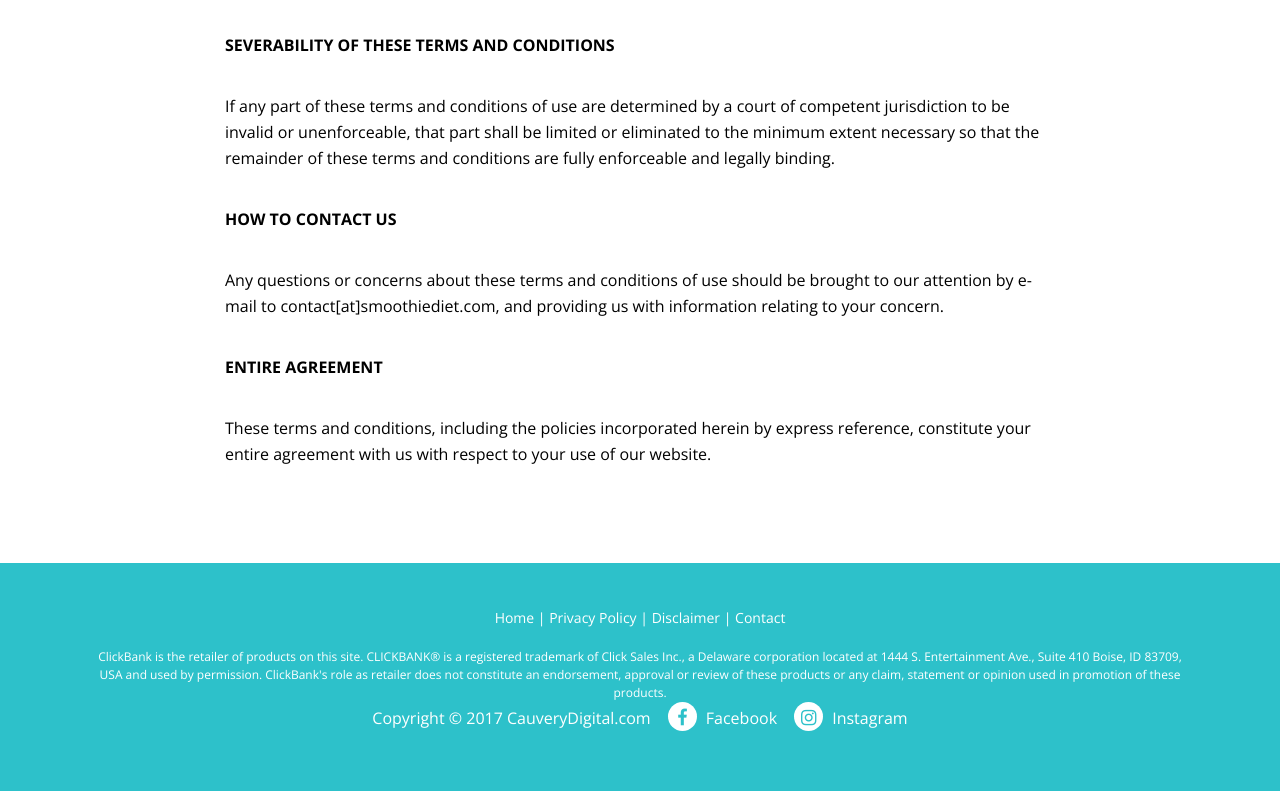
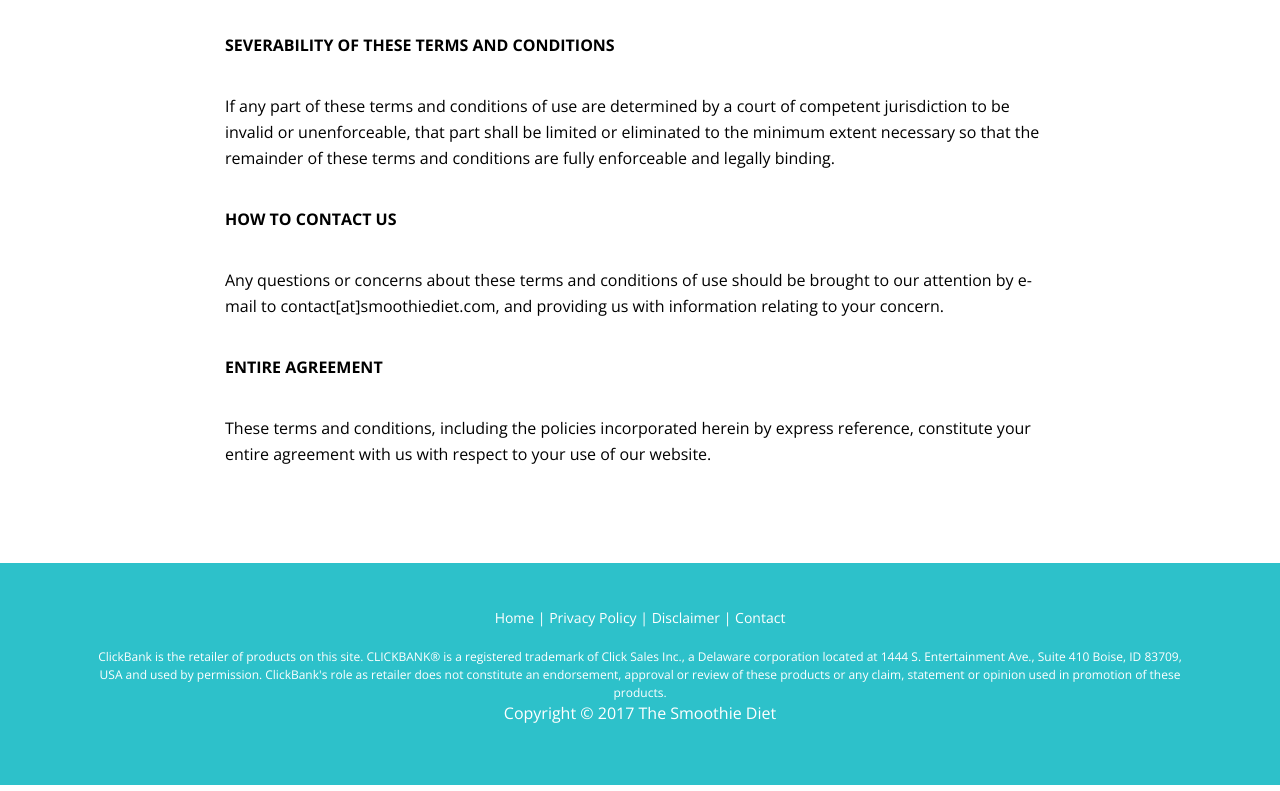
Before and after one commit to cauvery-digital/thesmoothies, a plain HTML site: page terms.html in a window 1280 px wide. Shown: the part 3382-4173 px from the top of the page. Drawn offline with nearby package versions, Linux system fonts and the light colour scheme; a script that the page names is missing.

Commit message:
Update terms.html

```diff
--- a/terms.html
+++ b/terms.html
@@ -175,9 +175,9 @@ src="https://www.facebook.com/tr?id=2936974263245832&ev=PageView
             ClickBank is the retailer of products on this site. CLICKBANK® is a registered trademark of Click Sales Inc., a Delaware corporation located at 1444 S. Entertainment Ave., Suite 410 Boise, ID 83709, USA and used by permission. ClickBank's role as retailer does not constitute an endorsement, approval or review of these products or any claim, statement or opinion used in promotion of these products.
         </div>
 		<div class="copy-container">
-            <span>Copyright © 2017 CauveryDigital.com</span>
-            <a href="https://www.facebook.com/weightlossdrinkanddiet" target="_blank"><i class="fa fa-facebook"></i>Facebook</a>
-            <a href="https://www.instagram.com/weightlossketodietplan/" target="_blank"><i class="fa fa-instagram"></i>Instagram</a>
+            <span>Copyright © 2017 The Smoothie Diet</span>
+           <!-- <a href="https://www.facebook.com/weightlossdrinkanddiet" target="_blank"><i class="fa fa-facebook"></i>Facebook</a>
+            <a href="https://www.instagram.com/weightlossketodietplan/" target="_blank"><i class="fa fa-instagram"></i>Instagram</a> -->
         </div>
     </div>
 </footer>
```
